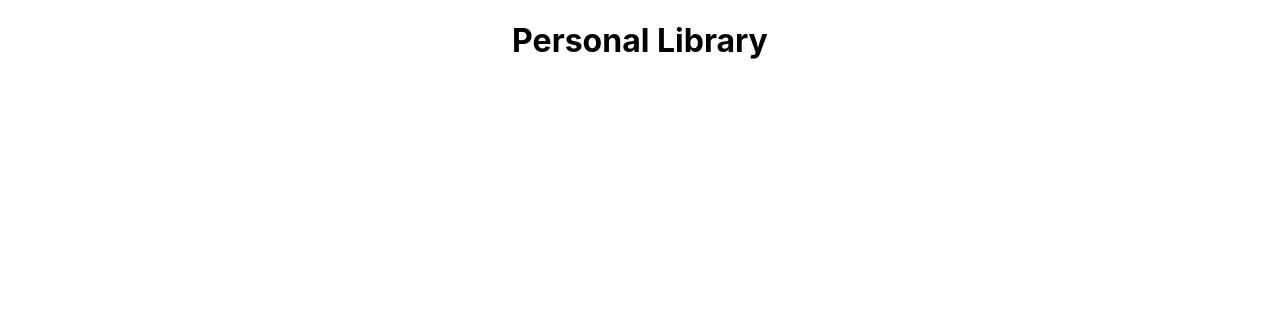
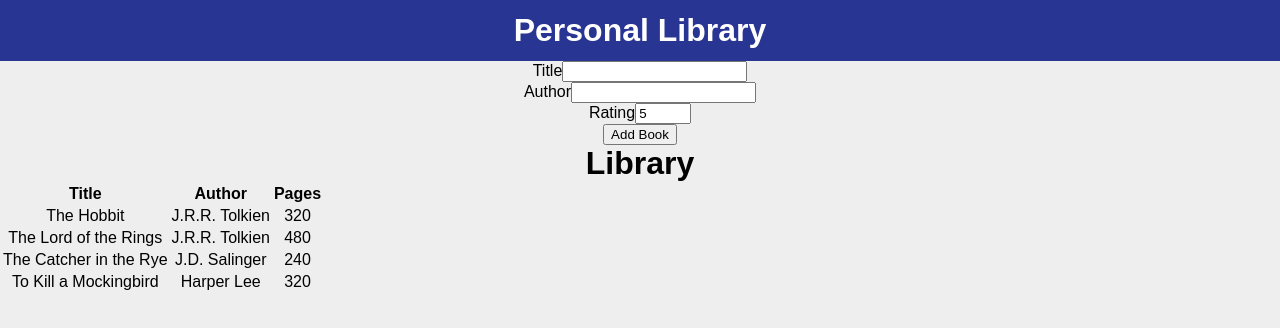
Before and after one commit to neelxie/personal-library, a React (Create React App) app: page / in a window 1280 px wide. Shown: the top 328 px of the page. Built offline with nearby package versions, Linux system fonts and the light colour scheme.

Commit message:
Add new changes

```diff
--- a/src/App.js
+++ b/src/App.js
@@ -1,10 +1,15 @@
 
 import './App.css';
 import Header from './components/Header';
+import AddBook from './components/AddBook';
+import Library from './components/Library';
+
 function App() {
   return (
     <div className="App">
       <Header />
+      <AddBook />
+      <Library />
     </div>
   );
 }
--- a/src/components/AddBook.js
+++ b/src/components/AddBook.js
@@ -1,15 +1,28 @@
 import React, { useState} from "react";
 
-const AddBook = ({ onSubmit, onChange, book }) => {
+const AddBook = () => {
+  const [title, setTitle] = useState("");
+  const [author, setAuthor] = useState("");
+  // const [pages, setPages] = useState("");
+  const [rating, setRating] = useState("5");
+  const addBookHandler = (e) => {
+    e.preventDefault();
+    // onSubmit({ title, author, pages, read });
+    setTitle("");
+    setAuthor("");
+    // setPages("");
+
+    setRating("");
+  };
   return (
-    <form onSubmit={onSubmit}>
+    <form >
       <div className="form-group">
         <label>Title</label>
         <input
           className="form-control"
           name="title"
-          onChange={onChange}
-          value={book.title}
+          onChange={(e) => setTitle(e.target.value)}
+          value={title}
         />
       </div>
       <div className="form-group">
@@ -17,11 +30,11 @@ const AddBook = ({ onSubmit, onChange, book }) => {
         <input
           className="form-control"
           name="author"
-          onChange={onChange}
-          value={book.author}
+          onChange={(e) => author(e.target.value)}
+          value={author}
         />
       </div>
-      <div className="form-group">
+      {/* <div className="form-group">
         <label>Genre</label>
         <input
           className="form-control"
@@ -29,18 +42,21 @@ const AddBook = ({ onSubmit, onChange, book }) => {
           onChange={onChange}
           value={book.genre}
         />
-      </div>
+      </div> */}
       <div className="form-group">
-        <label>Read</label>
+        <label>Rating</label>
         <input
           className="form-control"
           name="read"
-          onChange={onChange}
-          value={book.read}
+          onChange={(e) => setRating(e.target.value)}
+          value={rating}
+          type="number"
+          min="1"
+          max="10"
         />
       </div>
       <div className="form-group">
-        <input type="submit" value="Add Book" className="btn btn-primary" />
+        <button className="btn btn-primary" onClick={addBookHandler}>Add Book</button>
       </div>
     </form>
   );
--- /dev/null
+++ b/src/components/Library.js
@@ -0,0 +1,43 @@
+import React from "react";
+
+const Library = () => {
+  return (
+    <div>
+      <h1>Library</h1>
+      <table>
+        <thead>
+            <tr>
+                <th>Title</th>
+                <th>Author</th>
+                <th>Pages</th>
+            </tr>
+        </thead>
+        <tbody>
+            <tr>
+                <td>The Hobbit</td>
+                <td>J.R.R. Tolkien</td>
+                <td>320</td>
+            </tr>
+            <tr>
+                <td>The Lord of the Rings</td>
+                <td>J.R.R. Tolkien</td>
+                <td>480</td>
+            </tr>
+            <tr>
+                <td>The Catcher in the Rye</td>
+                <td>J.D. Salinger</td>
+                <td>240</td>
+            </tr>
+            <tr>
+                <td>To Kill a Mockingbird</td>
+                <td>Harper Lee</td>
+                <td>320</td>
+            </tr>
+
+        </tbody>
+      </table>
+    </div>
+  );
+};
+
+export default Library;
--- a/src/index.css
+++ b/src/index.css
@@ -1,13 +1,121 @@
 body {
   margin: 0;
-  font-family: -apple-system, BlinkMacSystemFont, 'Segoe UI', 'Roboto', 'Oxygen',
-    'Ubuntu', 'Cantarell', 'Fira Sans', 'Droid Sans', 'Helvetica Neue',
+  font-family: -apple-system, BlinkMacSystemFont, "Segoe UI", "Roboto", "Oxygen",
+    "Ubuntu", "Cantarell", "Fira Sans", "Droid Sans", "Helvetica Neue",
     sans-serif;
   -webkit-font-smoothing: antialiased;
   -moz-osx-font-smoothing: grayscale;
 }
 
 code {
-  font-family: source-code-pro, Menlo, Monaco, Consolas, 'Courier New',
+  font-family: source-code-pro, Menlo, Monaco, Consolas, "Courier New",
     monospace;
 }
+
+@import url("https://fonts.googleapis.com/css2?family=Montserrat&display=swap");
+
+* {
+  margin: 0;
+}
+
+body {
+  background-color: #eee;
+  margin: 0;
+  font-family: "Montserrat", sans-serif;
+}
+
+.header {
+  background-color: #283593;
+  padding: 12px;
+}
+
+.header h1 {
+  color: white;
+  text-align: center;
+}
+
+.add-book {
+  display: flex;
+  flex-direction: column;
+  justify-content: center;
+  align-items: center;
+  padding: 12px;
+}
+
+.add-book div {
+  display: flex;
+  flex-direction: column;
+  align-items: center;
+  margin: 8px;
+}
+
+.add-book div label {
+  font-size: 18px;
+  font-weight: bold;
+}
+
+.add-book div input {
+  font-size: 16px;
+  width: 200px;
+  padding: 12px;
+  margin-top: 4px;
+  outline: none;
+  border: 2px solid #001064;
+}
+
+.add-book div input:focus {
+  border: 2px solid #5f5fc4;
+}
+
+.add-book button {
+  background-color: #283593;
+  color: white;
+  border: none;
+  outline: none;
+  padding: 12px 32px;
+  margin-top: 16px;
+}
+
+.add-book button:hover {
+  background-color: #001064;
+}
+
+.library {
+  display: flex;
+  flex-direction: column;
+  justify-content: center;
+  width: 80vw;
+  margin: 0 auto;
+  margin-top: 16px;
+}
+
+.library h2 {
+  padding: 8px;
+  background-color: #283593;
+  color: white;
+  text-align: center;
+}
+
+.library table tr th {
+  padding: 12px;
+}
+
+.library table tr td {
+  padding: 8px;
+}
+
+.library table tr:nth-child(odd) {
+  background-color: #ccc;
+}
+
+.delete {
+  background-color: red;
+  color: white;
+  border: none;
+  outline: none;
+  margin-top: 2px;
+}
+
+.delete:hover {
+  background-color: darkred;
+}
```
Also changed, not shown: src/components/BookForm.js (added, +11 -0 lines).
